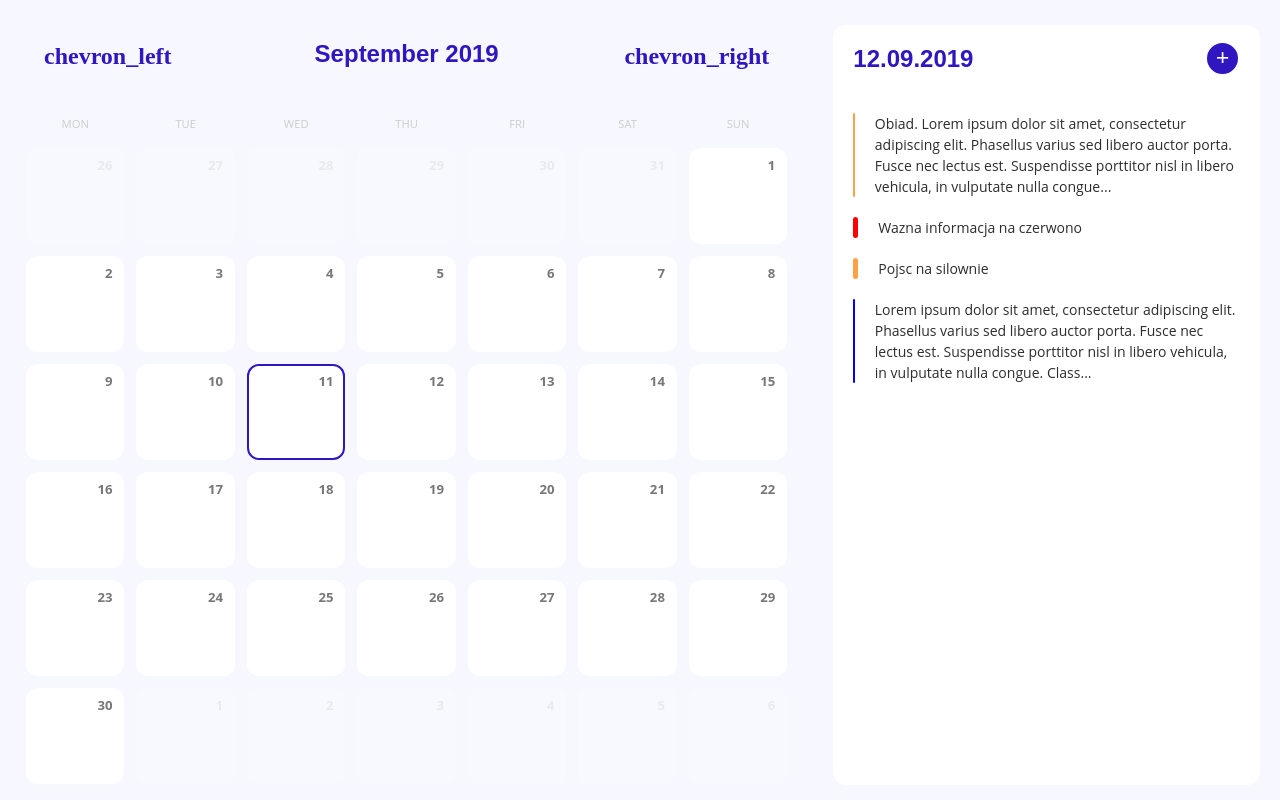
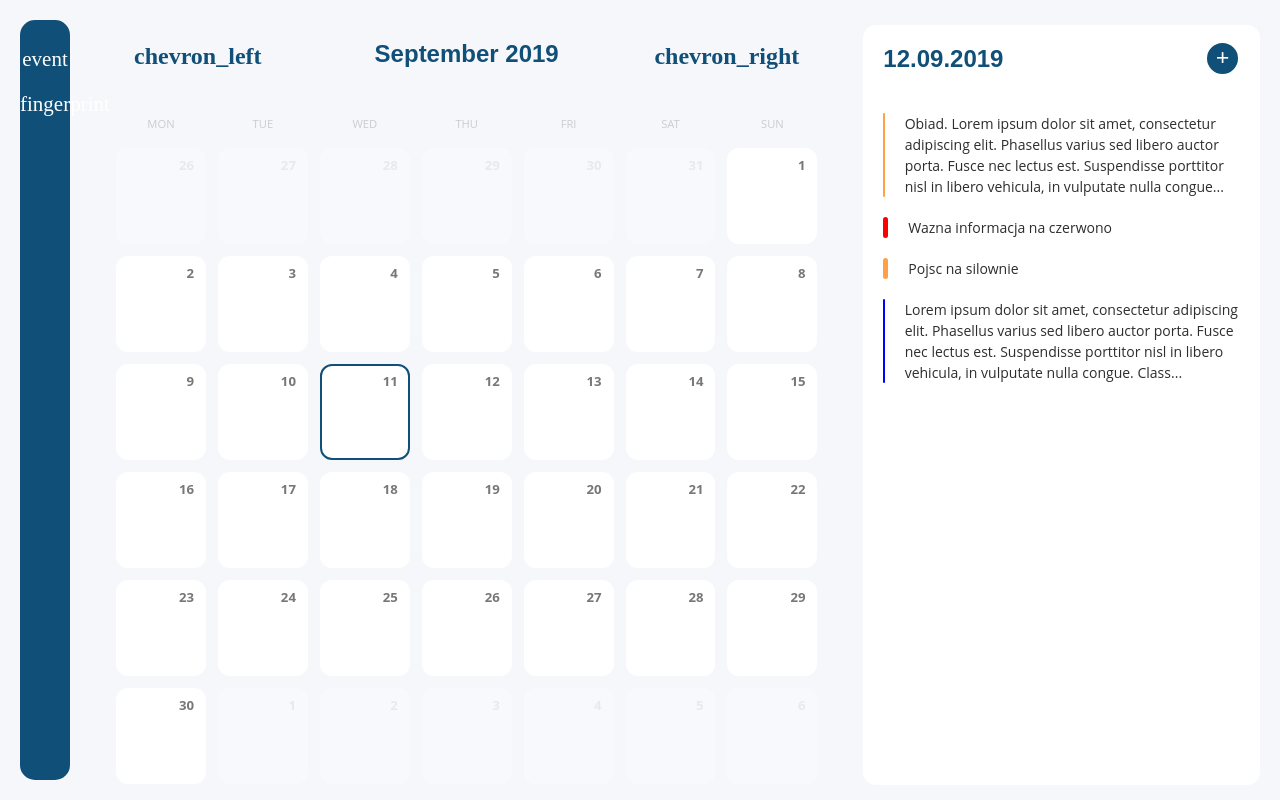
Before and after one commit to kocasp/minical, a React (Create React App) app: page / in a window 1280 px wide. Built offline with nearby package versions, Linux system fonts and the light colour scheme.

Commit message:
Add menu and change styling

```diff
--- a/src/App.css
+++ b/src/App.css
@@ -70,9 +70,9 @@ html {
   --main-color: #1a8fff;
   --text-color: #777;
   --text-color-light: #ccc;
-  --text-color-primary: #3016C1;
+  --text-color-primary: #104F78;
   --border-color: #eee;
-  --bg-color: #F6F7FF;
+  --bg-color: #F5F7FB;
   --neutral-color: #fff;
 }
 
@@ -219,13 +219,14 @@ main {
 }
 
 .calendar .body .cell:hover {
-  background: var(--bg-color);
   transition: 0.5s ease-out;
+  box-shadow: 0px 0px 9px 0px rgba(222,223,227,0.5);
+  position: relative;
+  transform: scale(1.1);
 }
 
 .calendar .body .selected {
-  transition: none !important;
-  border: 2px solid #3016C1;
+  border: 2px solid #104F78;
   box-sizing: border-box;
 }
 
@@ -340,3 +341,40 @@ main {
   margin-left: 20px;
   max-width: 400px;
 }
+
+.main_container {
+  height: 100%;
+  display: flex;
+}
+
+.menu {
+  width: 50px;
+  background-color: #104F78;
+  margin: 20px;
+  border-radius: 15px;
+  display: flex;
+  flex-direction: column;
+  align-items: stretch;
+  padding-top: 12px;
+}
+
+.logo_bar {
+  width: 50px;
+  background-color: #104F78;
+}
+
+.homescreen {
+  flex: 1;
+}
+
+.menu_button {
+  margin-top: 10px;
+  color: #fff;
+  font-size: 21px;
+  height: 35px;
+}
+
+.menu_button:hover {
+  cursor: pointer;
+  background-color:rgba(0, 0, 0, 0.2);
+}
--- /dev/null
+++ b/src/components/menu/index.js
@@ -0,0 +1,24 @@
+import React from "react";
+
+class Menu extends React.Component {
+
+  render() {
+    return (
+      <div class="menu">
+        <div class="menu_button">
+          <div className="icon" onClick={this.prevMonth}>
+            event
+          </div>
+        </div>
+        <div class="menu_button">
+          <div className="icon" onClick={this.prevMonth}>
+            fingerprint
+          </div>
+        </div>
+      </div>
+    );
+  }
+
+}
+
+export default Menu;
--- a/src/screens/HomeScreen.jsx
+++ b/src/screens/HomeScreen.jsx
@@ -4,11 +4,14 @@ import ReactDOM from "react-dom";
 import Calendar from "../components/calendar";
 import AddNoteButton from "../components/buttons/add_note_button";
 import TasksList from "../components/tasks_list";
+import Menu from "../components/menu";
 
 class HomeScreen extends React.Component {
 
   render() {
     return (
+      <div class='main_container'>
+        <Menu/>
         <div class="homescreen" style={{display: 'flex', alignItems: 'stretch', height: '100%'}}>
           <Calendar style={{flex: 2}}/>
           <div class="details">
@@ -21,6 +24,7 @@ class HomeScreen extends React.Component {
             <TasksList/>
           </div>
         </div>
+      </div>
     );
   }
 }
```
Lines whose indentation alone changed are shown as unchanged.
